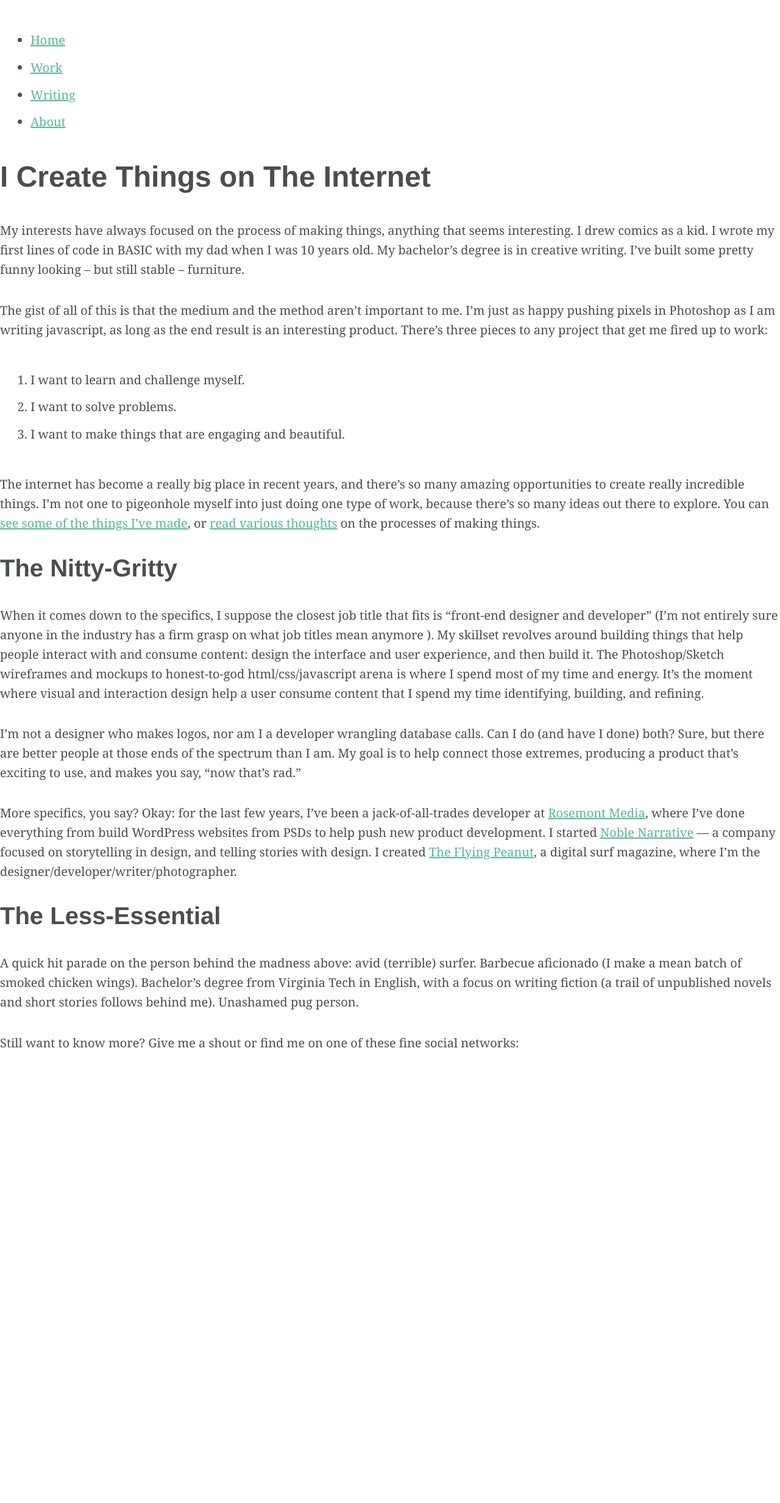
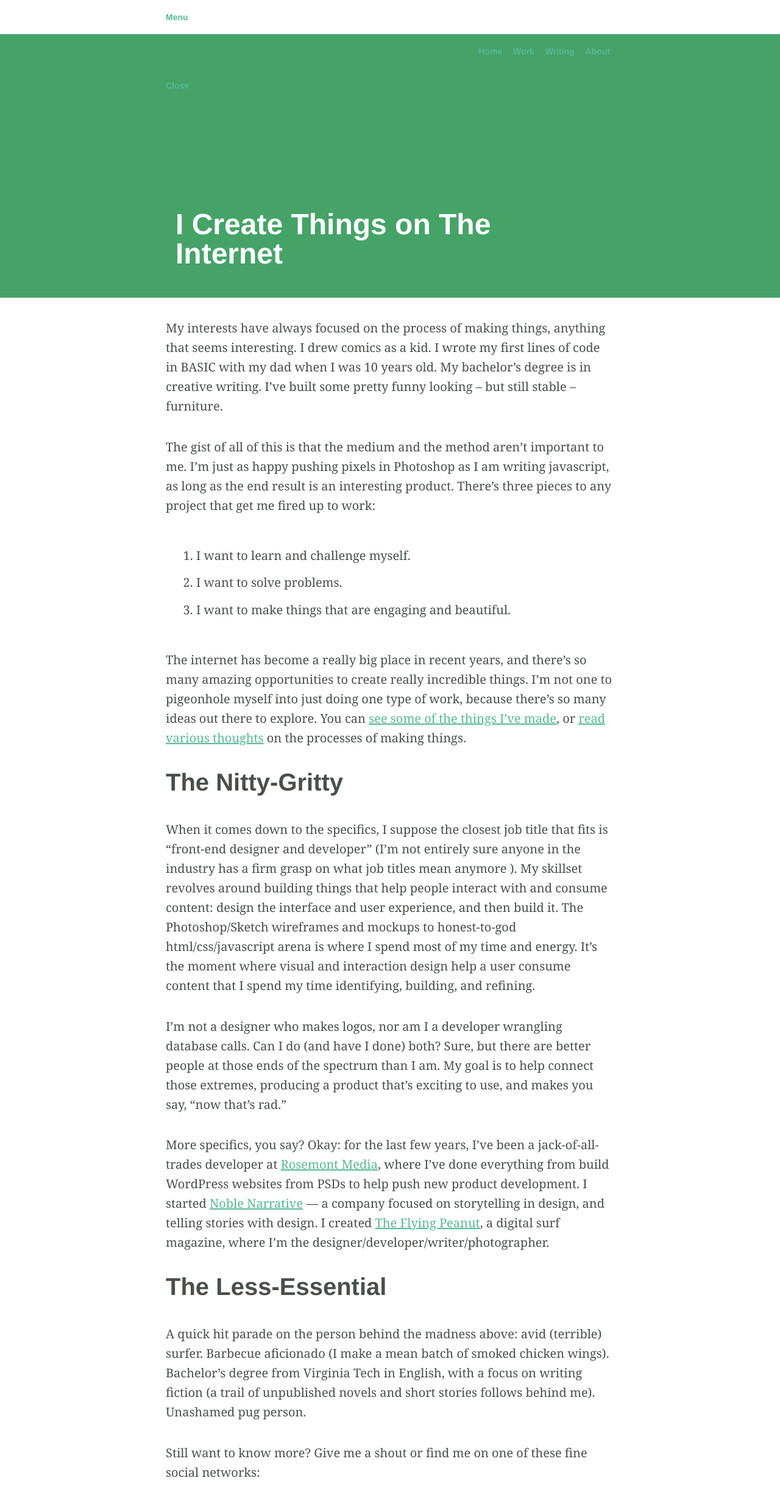
Before and after one commit to scruffypixels/scruffypixels.github.io, a Jekyll site: the page built from about.html, in a window 1280 px wide. Shown: the whole page at 61% size. Built offline with Jekyll 4.4.1, drawn with Linux system fonts in a browser that asks for light colours; some web fonts are replaced; before the commit the page ends 1760 px from its top, so only the background shows below that.

Commit message:
First pass basic layout, including nav styling at mobile size

```diff
--- /dev/null
+++ b/_includes/front.header.html
@@ -0,0 +1 @@
+{% include nav.html %}
--- a/_includes/header.html
+++ b/_includes/header.html
@@ -1,7 +1,13 @@
-<header>
-	{% include nav.html %}
+{% include nav.html %}
 
-	{% if page.title != "home" %}
-		<h1>{{ page.title }}</h1>
+<header class="{{ page.url | slugify }}">
+	{% if page.url != "/" %}
+		<div class="hero">
+			<div class="site-width">
+				<h1 class="smoothie">{{ page.title }}</h1>
+			</div> <!-- .site-width -->
+		</div> <!-- .hero -->
+	{% else %}
+		{% include front.header.html %}
 	{% endif %}
 </header>
--- a/_includes/nav.html
+++ b/_includes/nav.html
@@ -1,8 +1,11 @@
-<nav>
-	<ul>
+<nav class="site-width">
+	<a class="toggle" href="#siteNav">Menu</a>
+	<ul id="siteNav">
 		<li><a href="/">Home</a></li>
 		<li><a href="/work/">Work</a></li>
 		<li><a href="/blog/">Writing</a></li>
 		<li><a href="/about/">About</a></li>
+
+		<a class="toggle" href="#siteNav">Close</a>
 	</ul>
 </nav>
--- a/about.html
+++ b/about.html
@@ -2,7 +2,10 @@
 layout: page
 title: I Create Things on The Internet
 permalink: /about/
+page-class: about
 ---
+
+<div class="site-width">
 
 	<p>My interests have always focused on the process of making things, anything that seems interesting. I drew comics as a kid. I wrote my first lines of code in BASIC with my dad when I was 10 years old. My bachelor’s degree is in creative writing. I’ve built some pretty funny looking – but still stable – furniture.</p>
 
@@ -29,3 +32,5 @@
 	<p>A quick hit parade on the person behind the madness above: avid (terrible) surfer. Barbecue aficionado (I make a mean batch of smoked chicken wings). Bachelor’s degree from Virginia Tech in English, with a focus on writing fiction (a trail of unpublished novels and short stories follows behind me). Unashamed pug person.</p>
 
 	<p>Still want to know more? Give me a shout or find me on one of these fine social networks:</p>
+
+</div> <!-- .site-width -->
--- a/css/main.scss
+++ b/css/main.scss
@@ -26,6 +26,11 @@
 }
 
 @mixin smoothie(){
+	-webkit-font-smoothing: antialiased;
+	-moz-osx-font-smoothing: grayscale;
+}
+
+.smoothie {
 	-webkit-font-smoothing: antialiased;
 	-moz-osx-font-smoothing: grayscale;
 }
@@ -86,6 +91,7 @@
 
 a {
 	color: $green;
+	cursor: pointer;
 	text-decoration: underline;
 }
 
@@ -155,3 +161,178 @@
 		font-size: 1.2em;
 	}
 }
+
+/*
+ * Layout
+ */
+
+/* General */
+
+.site-width {
+	margin: 0 auto;
+	max-width: 800px;
+	padding: 0 32px;
+	position: relative;
+	z-index: 1;
+	width: 100%;
+}
+
+
+/* Nav */
+
+nav {
+
+	font-family: $gibson;
+	font-weight: 600;
+	height: 56px;
+
+	ul { margin: 0; }
+
+	li { list-style-type: none; }
+
+	a { text-decoration: none; }
+}
+
+@media screen and (max-width: 600px) {
+
+	nav.site-width {
+		background: #fff;
+		left: 0;
+		position: fixed;
+		top: 0;
+		transition: transform .5s ease-out;
+
+		&.site-width { z-index: 100; } //keeps off-canvas above other site-width elements
+
+		.toggle {
+			content: "Menu";
+			position: absolute;
+			right: 2em;
+
+			&:first-child { top: 16px; }
+
+			&:last-child { bottom: 56px; }
+
+		}
+	}
+
+	ul {
+		background: rgba(255,255,255,.95);
+		left: 100%;
+		height: 100vh;
+		padding-left: 0;
+		position: fixed;
+		top: 0;
+		width: 100vw;
+		z-index: 100;
+	}
+
+	li {
+		display: block;
+		font-size: 1.714em;
+		height: 60px;
+		line-height: 60px;
+		margin-bottom: 0;
+		width: 100%;
+
+		&:first-child { margin-top: 56px; }
+
+		a {
+			display: block;
+			height: 100%;
+			padding: 0 24px;
+			width: 100%;
+
+			&:hover, &:focus {
+				background: $green;
+				color: #fff;
+			}
+
+		}
+	}
+
+	nav + * { margin-top: 56px; }
+
+	body.nav-active {
+		overflow: hidden;
+
+		nav {
+			transform: translate3d( -100%, 0, 0 );
+		}
+
+	}
+
+}
+
+@include media-query( $break1 ) {
+
+	nav {
+		font-size: .7em;
+		text-align: right;
+
+		ul {
+			height: 100%;
+			padding: 0;
+		}
+
+		li {
+			display: inline-block;
+			height: 100%;
+			margin: 0;
+			padding: 0 .5em;
+		}
+
+		a {
+			align-items: center;
+			display: flex;
+			height: 100%;
+			width: 100%;
+		}
+
+	}
+
+}
+
+/* Header */
+
+.hero {
+	background: #45A368;
+	height: 320px;
+	position: relative;
+
+	.site-width { height: 100%; }
+
+	h1 {
+		bottom: 32px;
+		color: #ffffff;
+		left: 0;
+		margin: 0;
+		padding: 0 32px;
+		position: absolute;
+		z-index: 2;
+		width: 100%;
+	}
+
+	&:after {
+		content: " ";
+		display: block;
+		height: 100%;
+		left: 0;
+		opacity: .65;
+		position: absolute;
+		top: 0;
+		z-index: 1;
+		width: 100%;
+	}
+}
+
+@include media-query( $break1 ) {
+	.hero {
+		height: 432px;
+
+		h1 {
+			bottom: 48px;
+			padding: 0 48px;
+		}
+	}
+}
```
Lines whose indentation alone changed are shown as unchanged.
